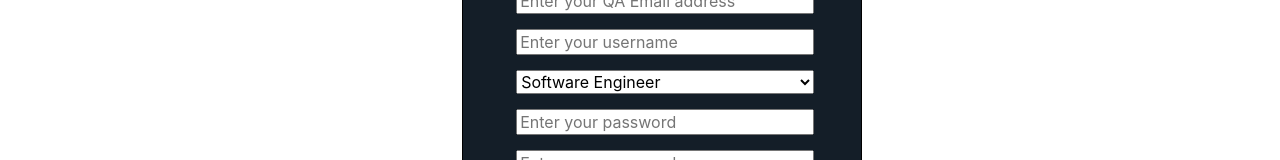
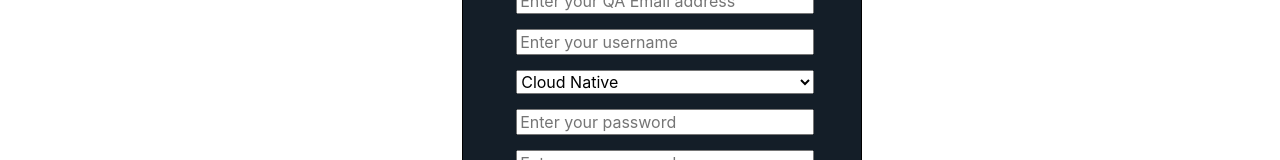
Before and after one commit to sa-mh/QA-GP-T2, a React (Create React App) app in the folder App/frontend/: page /createAccount in a window 1280 px wide. Shown: the part 428-588 px from the top of the page. Built offline with nearby package versions, Linux system fonts and the light colour scheme.

Commit message:
Small error fixing. -LT

```diff
--- a/App/frontend/src/App.js
+++ b/App/frontend/src/App.js
@@ -6,8 +6,8 @@ import LoginPage from './Components/Login-page/LoginPage';
 import Aboutpage from './Components/About-page/Aboutpage';
 import CreateAccount from './Components/Create-Account-page/CreateAccount';
 import PostIssues from './Components/Trainee/PostIssues/PostIssues';
-// import TraineePage from './Components/Trainee/Trainee';
-// import TrainerPage from './Components/Trainer/Trainer';
+import ManageIssues from './Components/Trainee/Account/ManageIssues/ManageIssues';
+// import TrainerPage from './Components/Trainer/';
 
 function App() {
   return (
@@ -18,8 +18,8 @@ function App() {
             <Route path="/about" component={Aboutpage}/>
             <Route path="/createAccount" component={CreateAccount}/>
             <Route path="/postIssue" component={PostIssues}/>
-            {/* <Route path="/trainee" component={Trainee}/>
-            <Route path="/trainer" component={Trainer}/> */}
+             <Route path="/trainee" component={ManageIssues}/>
+            {/*<Route path="/trainer" component={Trainer}/>*/}
         </Switch>
         <Footer />
       </Router>
--- a/App/frontend/src/Components/Create-Account-page/CreateAccount.jsx
+++ b/App/frontend/src/Components/Create-Account-page/CreateAccount.jsx
@@ -85,7 +85,7 @@ const CreateAccount = () => {
                         <select className="signupInput" name="cohort" id="cohort" onChange={e=>setCohort(e.target.value)}>
                             <option value="Dev Ops">Dev Ops</option>
                             <option value="Cloud Native" selected>Cloud Native</option>
-                            <option value="Software Engineer" selected>Software Engineer</option>
+                            <option value="Software Engineer">Software Engineer</option>
                         </select>
                         <input className="signupInput" type="password" id="password1" onChange={(e)=>updatePassword1(e)} placeholder="Enter your password" required></input> <br></br>
                         <input className="signupInput" type="password" id="password2" onChange={(e)=>updatePassword2(e)} placeholder="Enter your password" required></input> <br></br>
--- a/App/frontend/src/Components/Trainee/Account/ManageIssues/ManageIssues.jsx
+++ b/App/frontend/src/Components/Trainee/Account/ManageIssues/ManageIssues.jsx
@@ -4,9 +4,9 @@ import TraineeIssue from './TraineeIssue'
 
 const ManageIssues = () => {
 
-    const [data, setData] = useState("");
+    const [data, setData] = useState([]);
     const [backendpoint, setBackEndPoint] = useState("http://localhost:8081");
-    const [traineeId, setBackEndPoint] = useState("http://localhost:8081");
+    const [traineeId, setId] = useState("69");
 
     const openIssues = document.getElementById("out_myOpenIssues");
     const closedIssues = document.getElementById("out_myClosedIssues");
```
Also changed, not shown: 1 other file (tests, documents, lock files or other folders).
